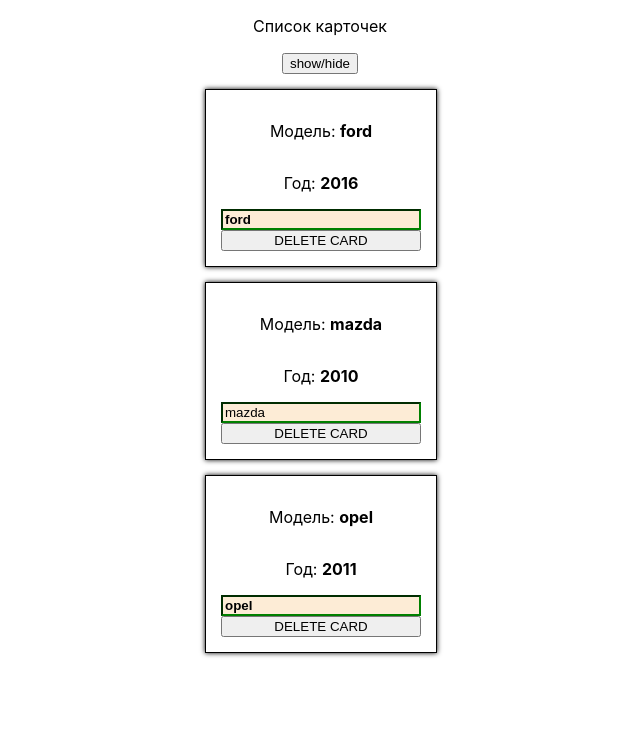
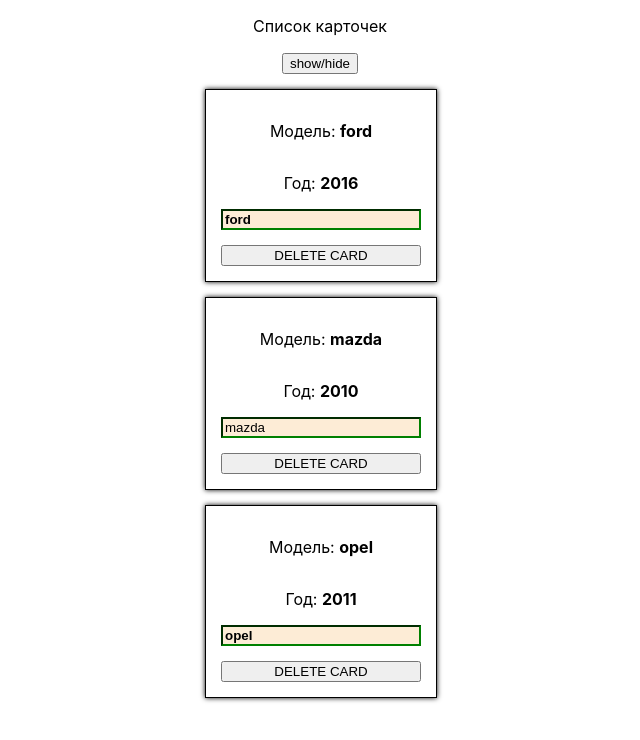
Before and after one commit to ko1p/react-app, a React (Create React App) app: page / in a window 1280 px wide. Shown: the top 740 px of the page, without its empty margins (320-960 px from the left). Built offline with nearby package versions, Linux system fonts and the light colour scheme.

Commit message:
create stateful react component

```diff
--- a/src/App.js
+++ b/src/App.js
@@ -4,13 +4,17 @@
 
 class App extends Component {
 
-  state = {
+  constructor(props) {
+    super(props)
+
+    this.state = {
       cars: [
         {name: 'ford', year: 2016},
         {name: 'mazda', year: 2010},
         {name: 'opel', year: 2011}
       ],
       isCardsShow: true,
+    }
   }
 
   deleteHendler(index) {
@@ -31,8 +35,19 @@
     })
   }
 
+  componentWillMount() {
+    console.log('App componentWillMount')
+  }
+
+  componentDidMount() {
+    console.log('App componentDidMount')
+  }
+
+
+
   render() {
 
+    console.log('App render')
 
     return (
       <div style={{
@@ -40,7 +55,7 @@
         width: 230,
         margin: 'auto'
       }}>
-        <p>Список карточек</p>
+        <p>{this.props.title}</p>
         <button onClick={this.toggleMenu}>show/hide</button>
 
         {
--- a/src/cards/Cards.js
+++ b/src/cards/Cards.js
@@ -3,39 +3,78 @@
 import Radium from 'radium';
 import './Cards.css';
 
-const card = (props) => {
+class Cards extends React.Component {
+  render() {
     const inputClasses = ['input'];
-  if (props.name !== '') {
+    if (this.props.name !== '') {
       inputClasses.push('green')
     } else {
       inputClasses.push('red')
     }
 
-  if (props.name.length < 5) {
+    if (this.props.name.length < 5) {
       inputClasses.push('bold')
     }
 
     const styles = {
       ":hover": {
-      backgroundColor: "#ccc",
+        backgroundColor: "#F1FCFE",
         transition: '.3s',
-      cursor: 'pointer'
+        cursor: 'pointer',
+        boxShadow: '2px 2px 2px 2px black'
       }
     };
 
     return (
       <div className="Cards" style={styles}>
-      <p>Модель: <strong>{props.name}</strong></p>
-      <p>Год: <strong>{props.year}</strong></p>
+        <p>Модель: <strong>{this.props.name}</strong></p>
+        <p>Год: <strong>{this.props.year}</strong></p>
         <input
         className={inputClasses.join(' ')}
         type="text"
-      onChange={props.inputHandler}
-      value={props.name}
+        onChange={this.props.inputHandler}
+        value={this.props.name}
         ></input>
-      <button onClick={props.deleteHendler}>DELETE CARD</button>
+        <button style={{marginTop: 15}} onClick={this.props.deleteHendler}>DELETE CARD</button>
       </div>
     )
   }
+}
 
-export default Radium(card);
+// const card = (props) => {
+//   const inputClasses = ['input'];
+//   if (props.name !== '') {
+//     inputClasses.push('green')
+//   } else {
+//     inputClasses.push('red')
+//   }
+
+//   if (props.name.length < 5) {
+//     inputClasses.push('bold')
+//   }
+
+//   const styles = {
+//     ":hover": {
+//       backgroundColor: "#F1FCFE",
+//       transition: '.3s',
+//       cursor: 'pointer',
+//       boxShadow: '2px 2px 2px 2px black'
+//     }
+//   };
+
+//   return (
+//     <div className="Cards" style={styles}>
+//       <p>Модель: <strong>{props.name}</strong></p>
+//       <p>Год: <strong>{props.year}</strong></p>
+//       <input
+//       className={inputClasses.join(' ')}
+//       type="text"
+//       onChange={props.inputHandler}
+//       value={props.name}
+//       ></input>
+//       <button style={{marginTop: 15}} onClick={props.deleteHendler}>DELETE CARD</button>
+//     </div>
+//   )
+// }
+
+export default Radium(Cards)
--- a/src/index.js
+++ b/src/index.js
@@ -5,7 +5,7 @@
 import * as serviceWorker from './serviceWorker';
 
 ReactDOM.render(
-  <App />,
+  <App title={'Список карточек'}/>,
   document.getElementById('root'),
 );
 
```
Lines whose indentation alone changed are shown as unchanged.
